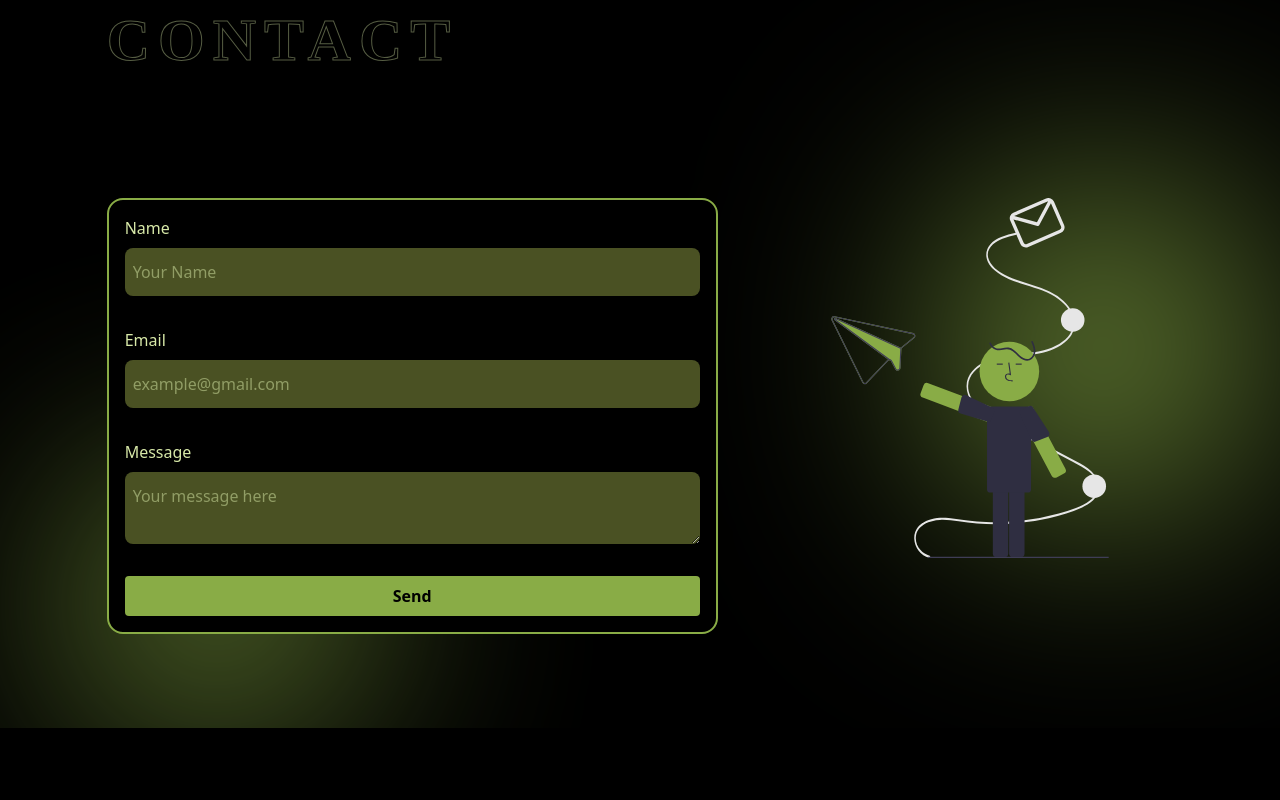
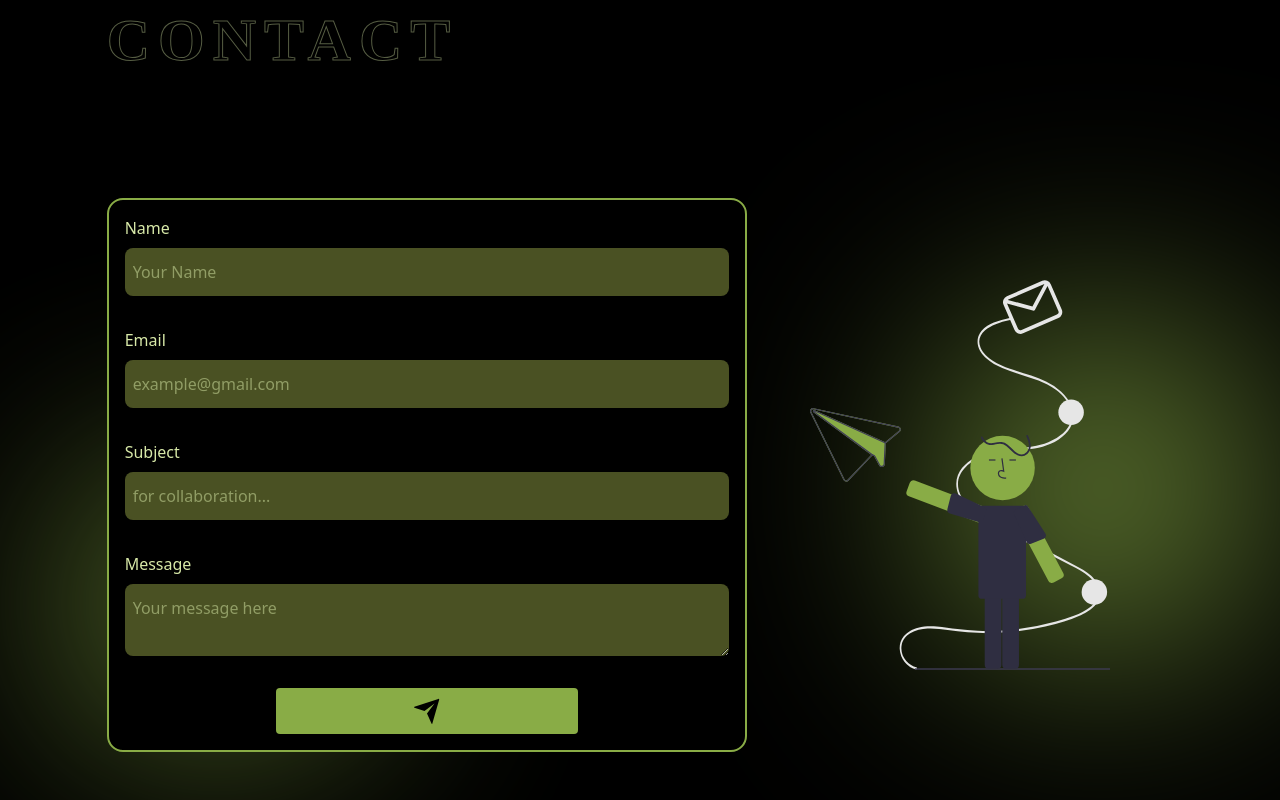
Before and after one commit to hamza-ait-benayad/portfolio, a React (Vite) app: page / in a window 1280 px wide. Shown: the part 3034-3834 px from the top of the page. Before the commit the page ends 3762 px from the top, so only its background shows below. Built offline with nearby package versions, Linux system fonts and the light colour scheme.

Commit message:
contact page

```diff
--- a/src/sections/Contact.jsx
+++ b/src/sections/Contact.jsx
@@ -1,37 +1,108 @@
+import { useState } from "react";
+import { RiSendPlaneFill } from "react-icons/ri";
+import emailjs from "@emailjs/browser";
+
 const Contact = () => {
+  const [formData, setFormData] = useState({
+    name: "",
+    email: "",
+    subject: "",
+    message: "",
+  });
+
+  const handleChange = (e) => {
+    setFormData({ ...formData, [e.target.name]: e.target.value });
+  };
+
+  const handleSubmit = (e) => {
+    e.preventDefault();
+    emailjs
+      .send(
+        import.meta.env.VITE_EMAILJS_SERVICE_ID,
+        import.meta.env.VITE_EMAILJS_TEMPLATE_ID,
+        formData,
+        import.meta.env.VITE_EMAILJS_PUBLIC_KEY
+      )
+      .then(
+        (response) => {
+          console.log(response);
+        },
+        (error) => {
+          console.log(error);
+        }
+      );
+  };
+
+  console.log(formData);
   return (
     <div className="section">
-      <div className="flex flex-col w-5/6">
-        <h1 className="section-title text-stroke" >Contact</h1>
-        <div className="flex flex-row gap-12 py-12">
-          <div className="w-3/5">
+      <div className="flex flex-col w-5/6 ">
+        <h1 className="section-title text-stroke">Contact</h1>
+        <div className="flex flex-col lg:flex-row py-2 lg:py-12">
+          <div className="w-full lg:w-3/5">
             <div className="relative">
-              <form action="">
+              <form onSubmit={handleSubmit}>
                 <div>
-                <label htmlFor="">Name</label>
-                <input type="text" placeholder="Your Name"/>
+                  <label htmlFor="">Name</label>
+                  <input
+                    type="text"
+                    name="name"
+                    placeholder="Your Name"
+                    value={formData.name}
+                    onChange={handleChange}
+                    required
+                  />
                 </div>
                 <div>
-                <label htmlFor="">Email</label>
-                <input type="email" placeholder="example@gmail.com"/>
+                  <label htmlFor="">Email</label>
+                  <input
+                    type="email"
+                    name="email"
+                    placeholder="example@gmail.com"
+                    value={formData.email}
+                    onChange={handleChange}
+                    required
+                  />
+                </div>
+                <div>
+                  <label htmlFor="">Subject</label>
+                  <input
+                    type="text"
+                    name="subject"
+                    placeholder="for collaboration..."
+                    value={formData.suject}
+                    onChange={handleChange}
+                  />
                 </div>
                 <div>
                   <label htmlFor="">Message</label>
-                <textarea name="" id="" placeholder="Your message here"></textarea>
+                  <textarea
+                    name="message"
+                    onChange={handleChange}
+                    placeholder="Your message here"
+                    required
+                  ></textarea>
                 </div>
-                <button >Send</button>
+                <button className="w-[50%] self-center">
+                  <RiSendPlaneFill size={30} />
+                </button>
               </form>
-              <div className="absolute top-70 -left-10 -z-1 w-[300px] h-[250px] bg-primary rounded-full blur-[120px] opacity-80" ></div>
+              <div className="absolute top-0 lg:top-70 -left-10 -z-1 w-[300px] h-[250px] bg-primary rounded-full blur-[120px] opacity-80"></div>
             </div>
           </div>
-          <div className="relative w-2/5 h-90 flex justify-center">
-            <img src="./images/email_sent.svg" alt="" width={300} height={200} />
-            <div className="absolute top-0 -right-20 -z-1 w-[300px] h-[300px] bg-primary rounded-full blur-[130px]" ></div>
+          <div className="relative hidden lg:flex w-2/5 justify-center">
+            <img
+              src="./images/email_sent.svg"
+              alt=""
+              width={300}
+              height={200}
+            />
+            <div className="absolute top-35 -right-20 -z-1 w-[300px] h-[300px] bg-primary rounded-full blur-[130px]"></div>
           </div>
         </div>
       </div>
     </div>
-  )
+  );
 };
 
 export default Contact;
```
